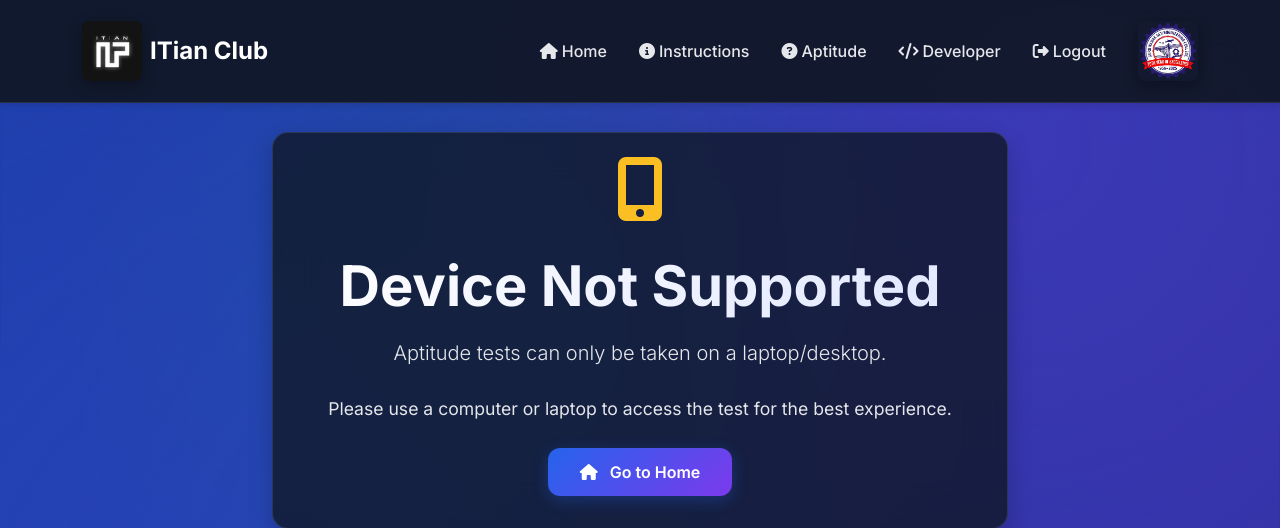
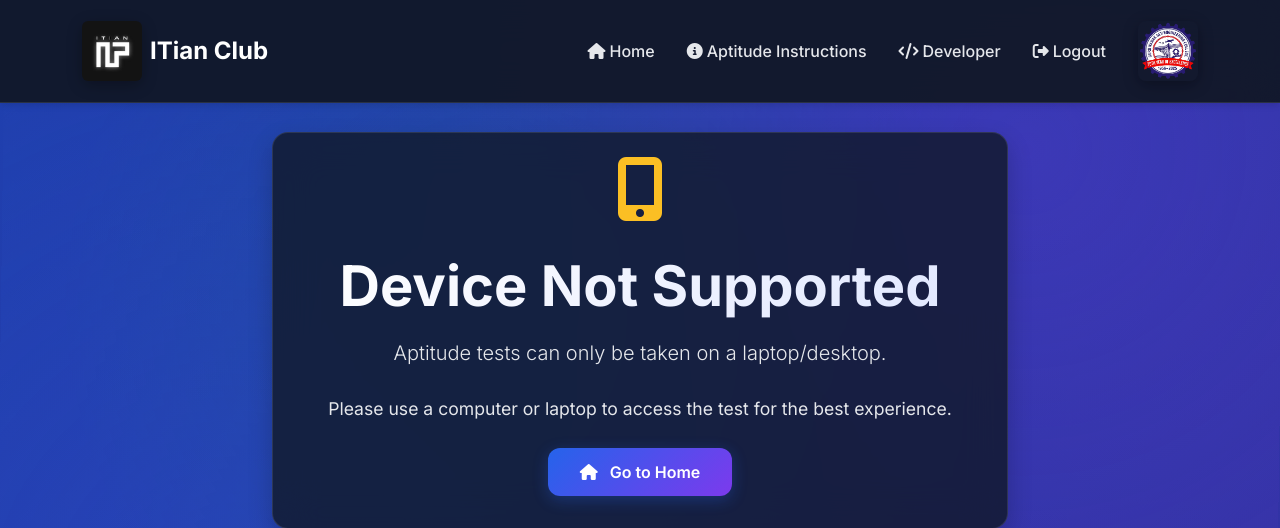
Before and after one commit to singhsimarjot13/Aptuquest-2025, a Flask app: page /device-restricted in a window 1280 px wide. Shown: the top 528 px of the page. Run offline with Flask 3, Linux system fonts and the light colour scheme; the visitor is signed in with stand-in values (Sample User, id 1); some libraries are stand-ins or nearby versions.

Commit message:
added for deployment

```diff
--- a/templates/base.html
+++ b/templates/base.html
@@ -430,12 +430,7 @@
                     {% if session.get('user_email') %}
                     <li class="nav-item">
                         <a class="nav-link" href="{{ url_for('instructions') }}">
-                            <i class="fas fa-info-circle me-1"></i>Instructions
-                        </a>
-                    </li>
-                    <li class="nav-item">
-                        <a class="nav-link" href="{{ url_for('quiz') }}">
-                            <i class="fas fa-question-circle me-1"></i>Aptitude
+                            <i class="fas fa-info-circle me-1"></i>Aptitude Instructions
                         </a>
                     </li>
                     <li class="nav-item">
```
